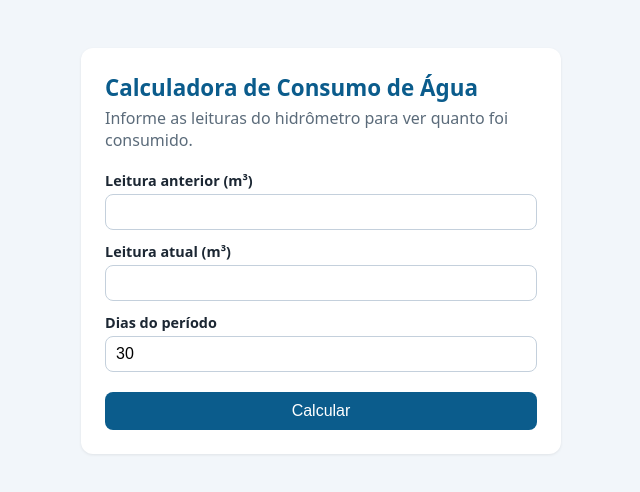
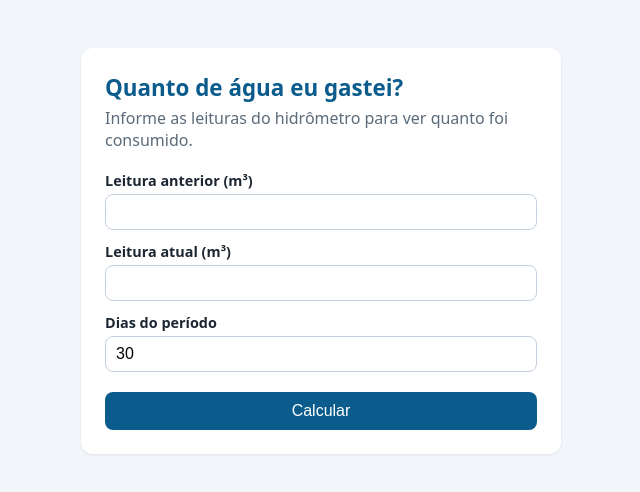
Before and after one commit to tiagobuenorodrigues-source/meu-primeiro-repo, a plain HTML site: page index.html in a window 1280 px wide. Shown: the whole page, without its empty margins (319-959 px from the left). Drawn offline with Linux system fonts and the light colour scheme.

Commit message:
Muda o título da página para "Quanto de água eu gastei?"
Co-Authored-By: Claude Opus 5.5 <noreply@anthropic.com>

```diff
--- a/index.html
+++ b/index.html
@@ -3,12 +3,12 @@
 <head>
   <meta charset="utf-8">
   <meta name="viewport" content="width=device-width, initial-scale=1">
-  <title>Calculadora de Consumo de Água</title>
+  <title>Quanto de água eu gastei?</title>
   <link rel="stylesheet" href="estilo.css">
 </head>
 <body>
   <main>
-    <h1>Calculadora de Consumo de Água</h1>
+    <h1>Quanto de água eu gastei?</h1>
     <p class="sub">Informe as leituras do hidrômetro para ver quanto foi consumido.</p>
 
     <form id="calc">
```
